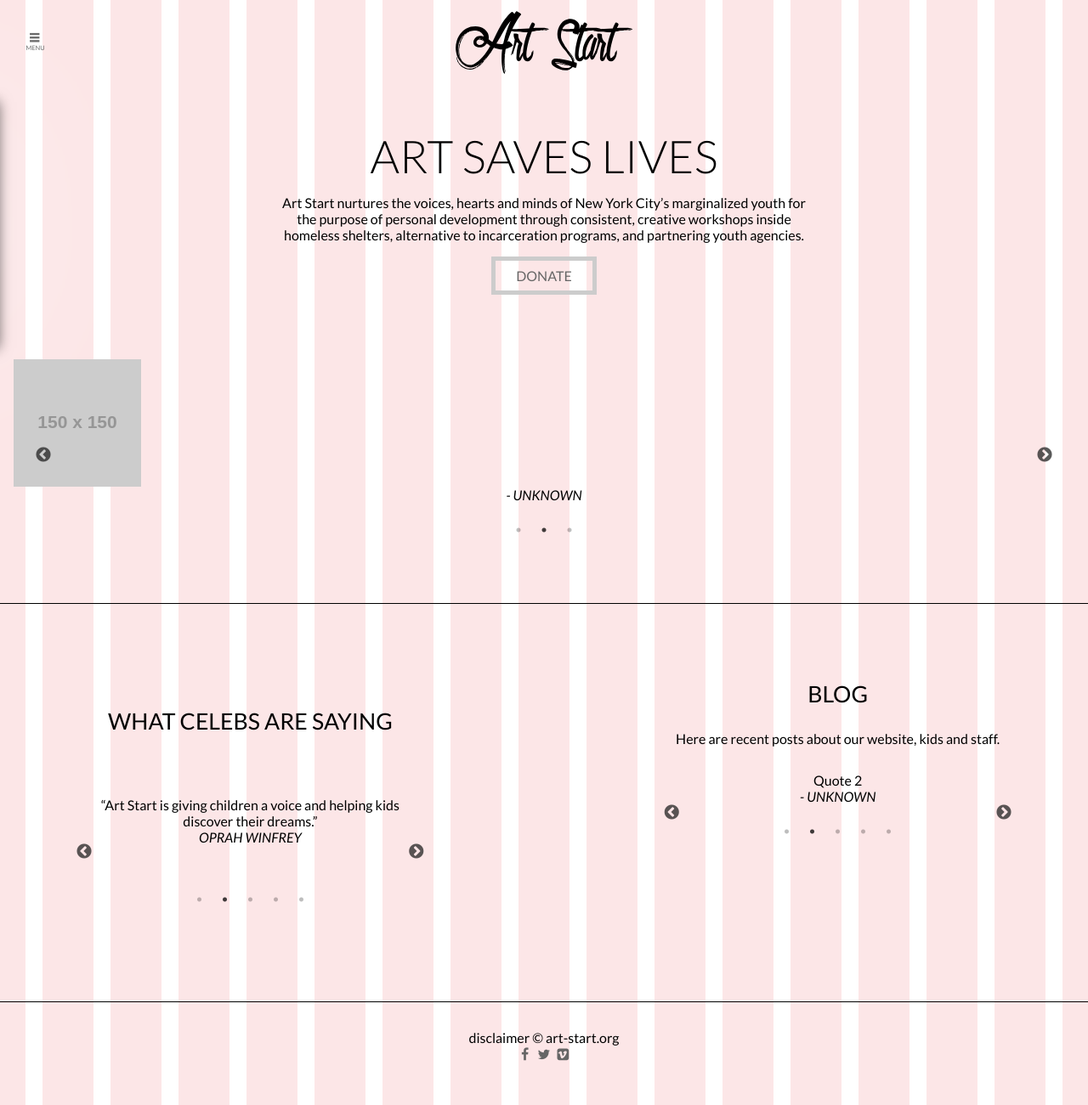
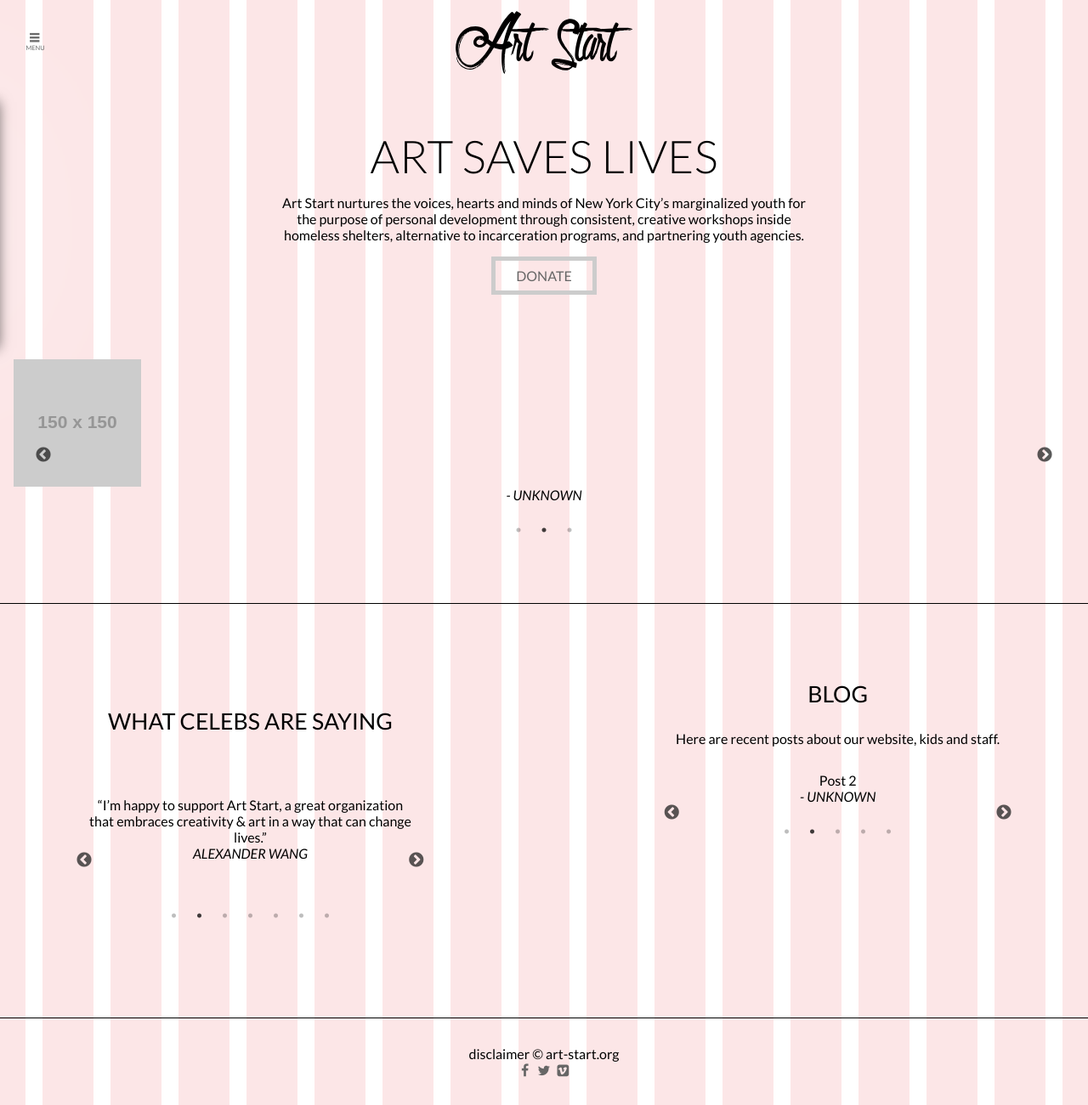
Before and after one commit to card0127/zerofive, a Jekyll site: the page built from index.html, in a window 1280 px wide. Shown: the whole page at 85% size. Built offline with Jekyll 4.4.1, drawn with Linux system fonts in a browser that asks for light colours; nearby versions of some CDN libraries; Markdown is read by kramdown in place of the engine named in the settings.

Commit message:
refractor(html): add real quotes #2
Closed #2

```diff
--- a/_includes/feature.html
+++ b/_includes/feature.html
@@ -6,53 +6,73 @@
 	</blockquote>
 
 	<blockquote>
-	“Art Start is giving children a voice and helping kids discover their dreams.”
-	<cite>Oprah Winfrey</cite>
+	“I’m happy to support Art Start, a great organization that embraces creativity & art in a way that can change lives.”
+	<cite>Alexander Wang</cite>
 	</blockquote>
 
 	<blockquote>
-	“Art Start is giving children a voice and helping kids discover their dreams.”
-	<cite>Oprah Winfrey</cite>
+	“Art Start’s approach makes the most effective use of the resources available – whether dollars or people power.”
+	<cite>President Bill Clinton</cite>
 	</blockquote>
 
 	<blockquote>
-	“Art Start is giving children a voice and helping kids discover their dreams.”
-	<cite>Oprah Winfrey</cite>
+	“This project- I promise you- it works. The young men and women of Art Start have really touched my heart…”
+	<cite>Russel Simmons</cite>
 	</blockquote>
 
 	<blockquote>
-	“Art Start is giving children a voice and helping kids discover their dreams.”
-	<cite>Oprah Winfrey</cite>
+	“I have a lot of faith in these kids. Hopefully in 5 years there will be 25 Art Start programs in 25 other cities.”
+	<cite>Bruce Willis</cite>
+	</blockquote>
+
+	<blockquote>
+	“Art Start offers the opportunity for a child to have choices. And it’s a big deal! It empowers them.”
+	<cite>Bill Cosby</cite>
+	</blockquote>
+
+	<blockquote>
+	“The Art Start youth are a great inspiration for me, They have a friend in me for life.”
+	<cite>Chita Rivera</cite>
 	</blockquote>
 </div>
 
 <div class="carousel-quotes">
 <h3>What celebs are saying</h3>
 	<div class="slider feature-quotes">
-		<div><blockquote>
+		<blockquote>
 		“Art Start is giving children a voice and helping kids discover their dreams.”
 		<cite>Oprah Winfrey</cite>
-		</blockquote></div>
+		</blockquote>
 
-		<div><blockquote>
-		“Art Start is giving children a voice and helping kids discover their dreams.”
-		<cite>Oprah Winfrey</cite>
-		</blockquote></div>
+		<blockquote>
+		“I’m happy to support Art Start, a great organization that embraces creativity & art in a way that can change lives.”
+		<cite>Alexander Wang</cite>
+		</blockquote>
 
-		<div><blockquote>
-		“Art Start is giving children a voice and helping kids discover their dreams.”
-		<cite>Oprah Winfrey</cite>
-		</blockquote></div>
+		<blockquote>
+		“Art Start’s approach makes the most effective use of the resources available – whether dollars or people power.”
+		<cite>President Bill Clinton</cite>
+		</blockquote>
 
-		<div><blockquote>
-		“Art Start is giving children a voice and helping kids discover their dreams.”
-		<cite>Oprah Winfrey</cite>
-		</blockquote></div>
+		<blockquote>
+		“This project- I promise you- it works. The young men and women of Art Start have really touched my heart…”
+		<cite>Russel Simmons</cite>
+		</blockquote>
 
-		<div><blockquote>
-		“Art Start is giving children a voice and helping kids discover their dreams.”
-		<cite>Oprah Winfrey</cite>
-		</blockquote></div>
+		<blockquote>
+		“I have a lot of faith in these kids. Hopefully in 5 years there will be 25 Art Start programs in 25 other cities.”
+		<cite>Bruce Willis</cite>
+		</blockquote>
+
+		<blockquote>
+		“Art Start offers the opportunity for a child to have choices. And it’s a big deal! It empowers them.”
+		<cite>Bill Cosby</cite>
+		</blockquote>
+
+		<blockquote>
+		“The Art Start youth are a great inspiration for me, They have a friend in me for life.”
+		<cite>Chita Rivera</cite>
+		</blockquote>
 	</div>
 </div>
 
@@ -60,10 +80,10 @@
 <h3>Blog</h3>
 <p>Here are recent posts about our website, kids and staff.</p>
 	<div class="slider blog-carousel">
-	  <div><p>Quote 1</p><cite>- Unknown</cite></div>
-	  <div><p>Quote 2</p><cite>- Unknown</cite></div>
-	  <div><p>Quote 3</p><cite>- Unknown</cite></div>
-	  <div><p>Quote 4</p><cite>- Unknown</cite></div>
-	  <div><p>Quote 5</p><cite>- Unknown</cite></div>
+	  <div><p>Post 1</p><cite>- Unknown</cite></div>
+	  <div><p>Post 2</p><cite>- Unknown</cite></div>
+	  <div><p>Post 3</p><cite>- Unknown</cite></div>
+	  <div><p>Post 4</p><cite>- Unknown</cite></div>
+	  <div><p>Post 5</p><cite>- Unknown</cite></div>
 	</div>
 </div>
```
